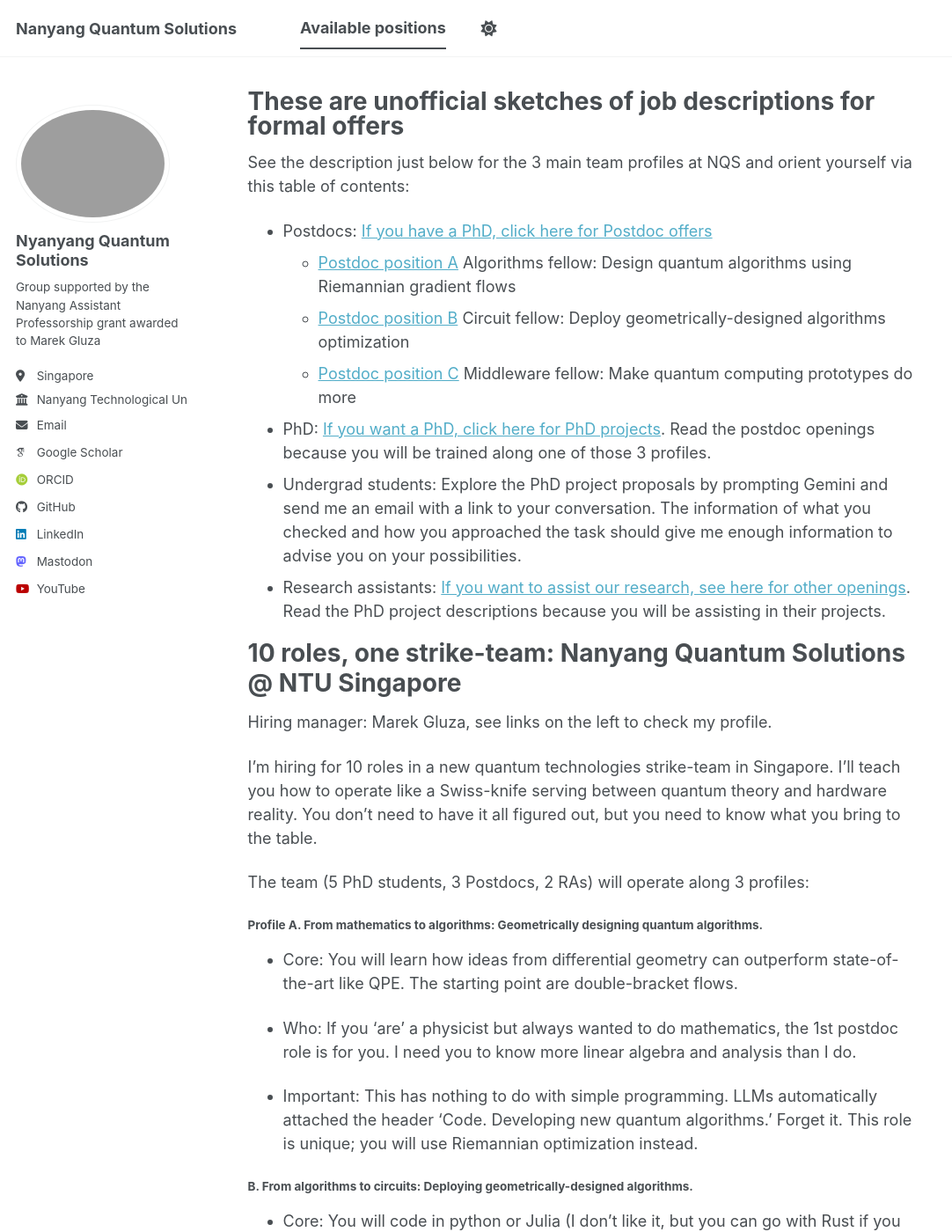
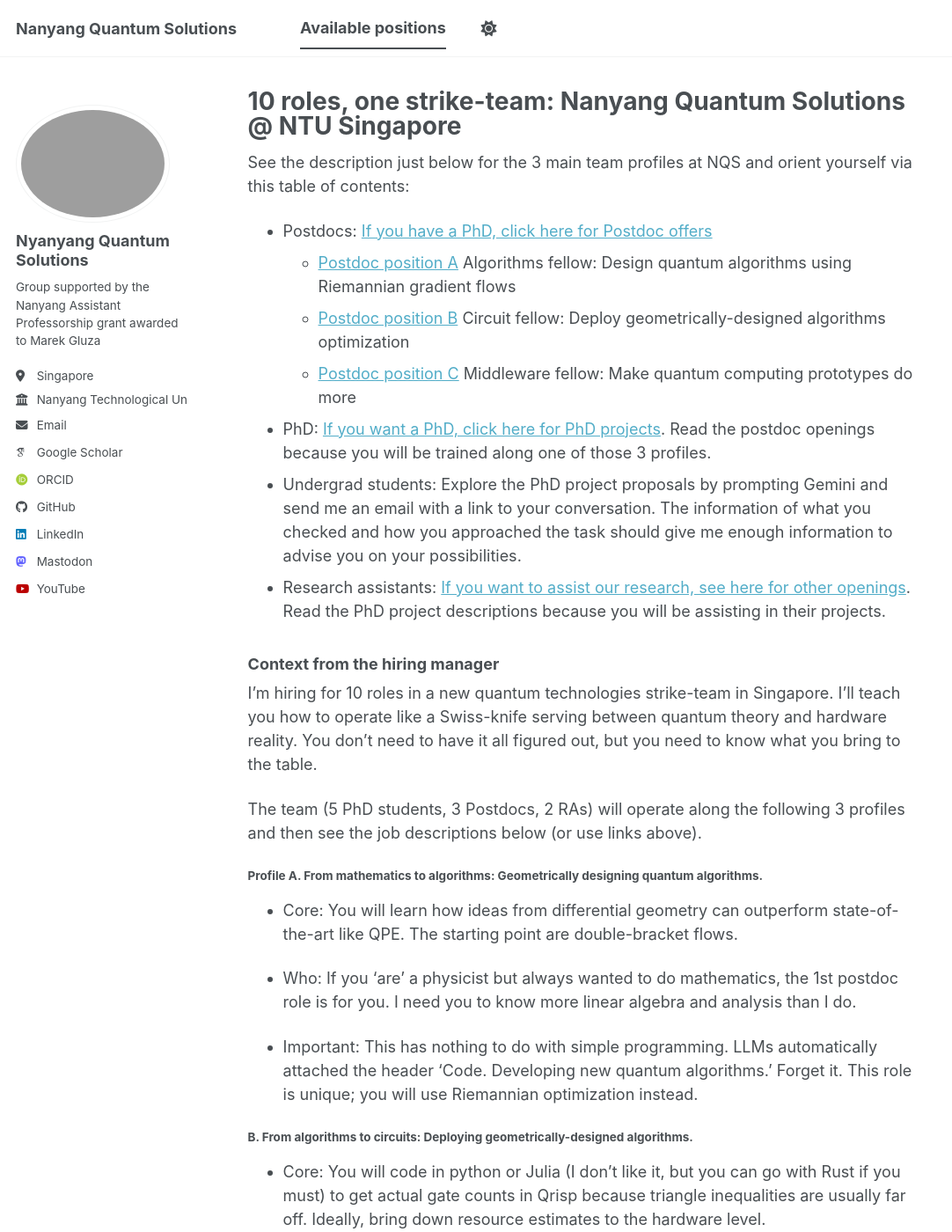
Before and after one commit to marekgluza/marekgluza.github.io, a Jekyll site: the page built from available_positions/openings.md, in a window 1280 px wide and 1400 px high. Shown: the whole window at 88% size, without its empty margins (0-1082 px from the left). Built offline with Jekyll 4.4.1, drawn with Linux system fonts in a browser that asks for light colours; some web fonts are replaced; a script bundle is joined from its source files by our own code; library files that are not in the unit come from our copies.

Commit message:
Update openings.md

```diff
--- a/available_positions/openings.md
+++ b/available_positions/openings.md
@@ -1,6 +1,6 @@
 ---
-title: "These are unofficial sketches of job descriptions for formal offers"
-excerpt: "Short description of various job offers"
+title: " 10 roles, one strike-team: Nanyang Quantum Solutions @ NTU Singapore"
+excerpt: "Short description of roles funded by NAP"
 collection: opening
 ---
 See the description just below for the 3 main team profiles at NQS and orient yourself via this table of contents:
@@ -12,13 +12,11 @@
 * Undergrad students: Explore the PhD project proposals by prompting Gemini and send me an email with a link to your conversation. The information of what you checked and how you approached the task should give me enough information to advise you on your possibilities.
 * Research assistants: [If you want to assist our research, see here for other openings](#other-openings). Read the PhD project descriptions because you will be assisting in their projects.
 
-# 10 roles, one strike-team: Nanyang Quantum Solutions @ NTU Singapore
-
-Hiring manager: Marek Gluza, see links on the left to check my profile.
+### Context from the hiring manager
 
 I'm hiring for 10 roles in a new quantum technologies strike-team in Singapore. I’ll teach you how to operate like a Swiss-knife serving between quantum theory and hardware reality. You don’t need to have it all figured out, but you need to know what you bring to the table.
 
-The team (5 PhD students, 3 Postdocs, 2 RAs) will operate along 3 profiles:
+The team (5 PhD students, 3 Postdocs, 2 RAs) will operate along the following 3 profiles and then see the job descriptions below (or use links above).
 
 #### Profile A. From mathematics to algorithms: Geometrically designing quantum algorithms.
 
```
